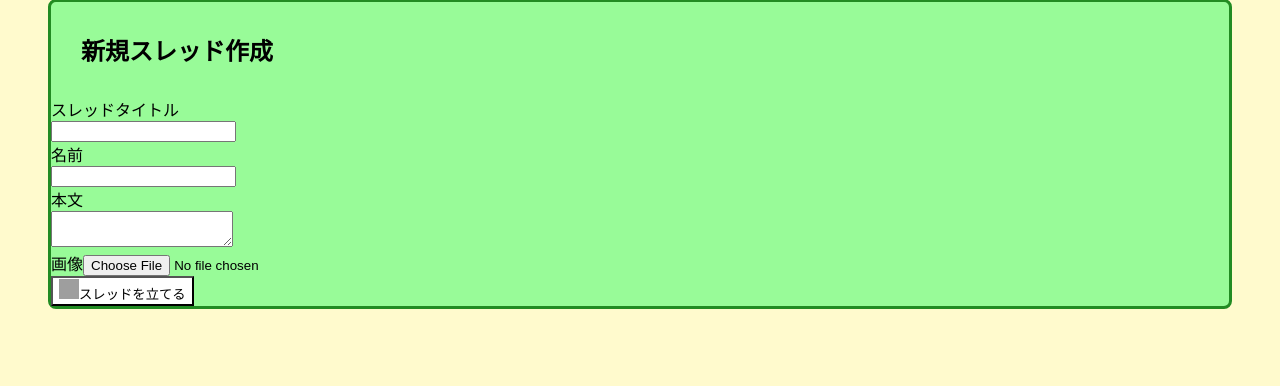
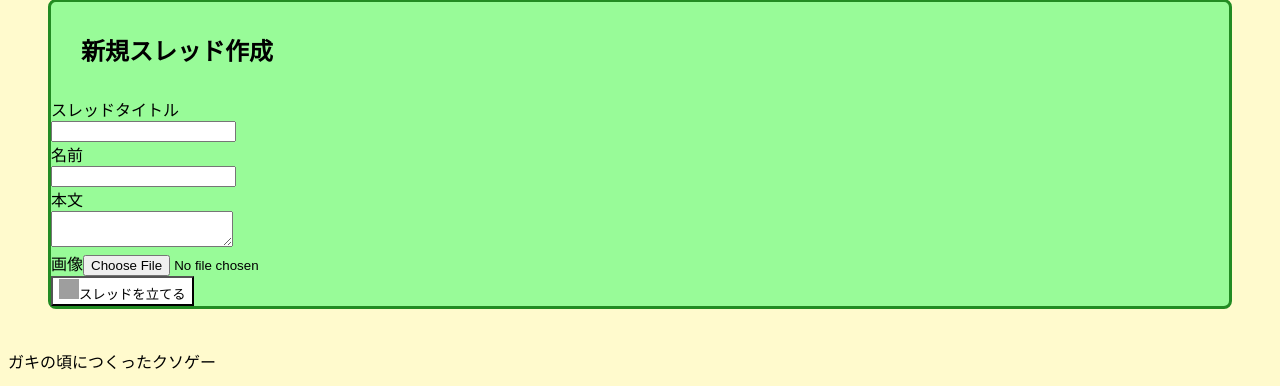
Before and after one commit to ElegantPencil47/bbs, a Flask app: page / in a window 1280 px wide. Shown: the part 853-1239 px from the top of the page. Before the commit the page ends 1162 px from the top, so only its background shows below. Run offline with Flask 3, Linux system fonts and the light colour scheme; data comes from the database, SQL or seed files in the repository; data that the repository does not hold is empty; grey boxes are pictures that could not be loaded.

Commit message:
Add files via upload

```diff
--- a/templates/index.html
+++ b/templates/index.html
@@ -413,6 +413,8 @@ document.getElementById("fileInput").addEventListener("change", async function (
     }
 });
 </script>
-
+<p>ガキの頃につくったクソゲー</p>
+<iframe src="https://scratch.mit.edu/projects/1256012629/embed" allowtransparency="true" width="485" height="402" frameborder="0" scrolling="no" allowfullscreen></iframe>
+<p>ちなみに、今私は、Unityでこのゲームをリメイクしようとしてます。</p>
 </body>
 </html>
```
